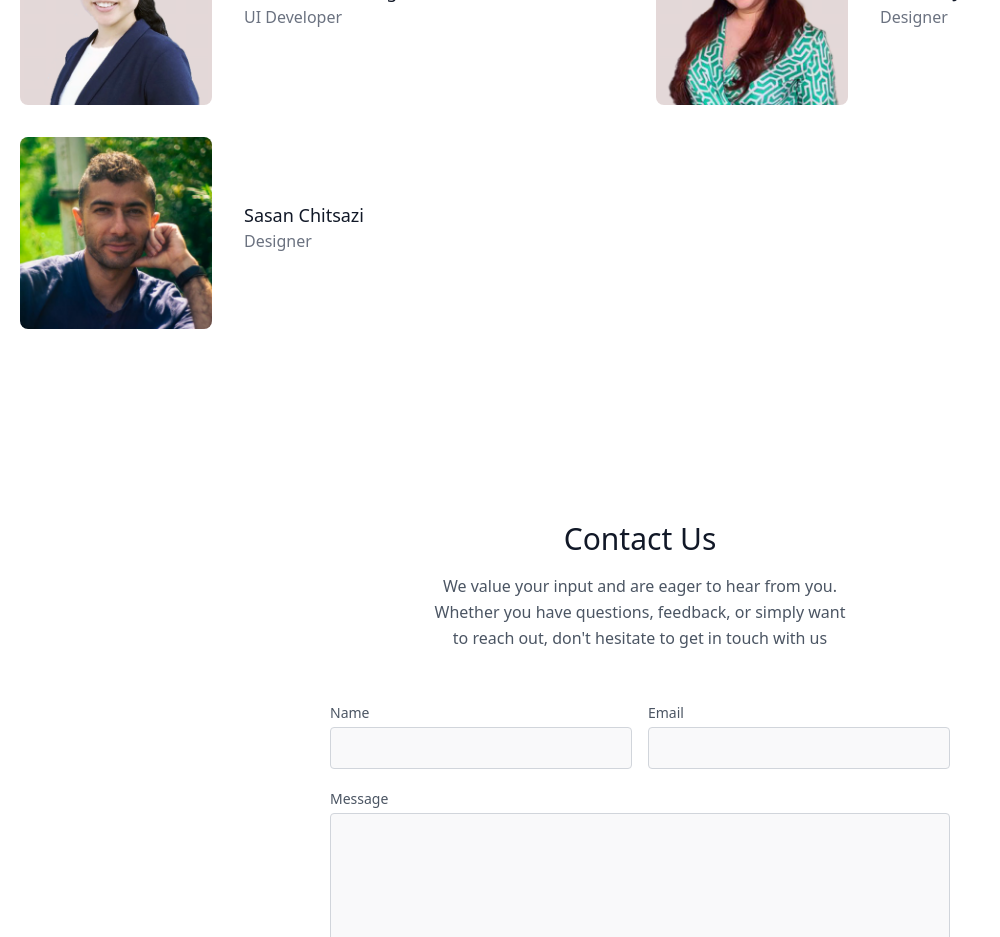
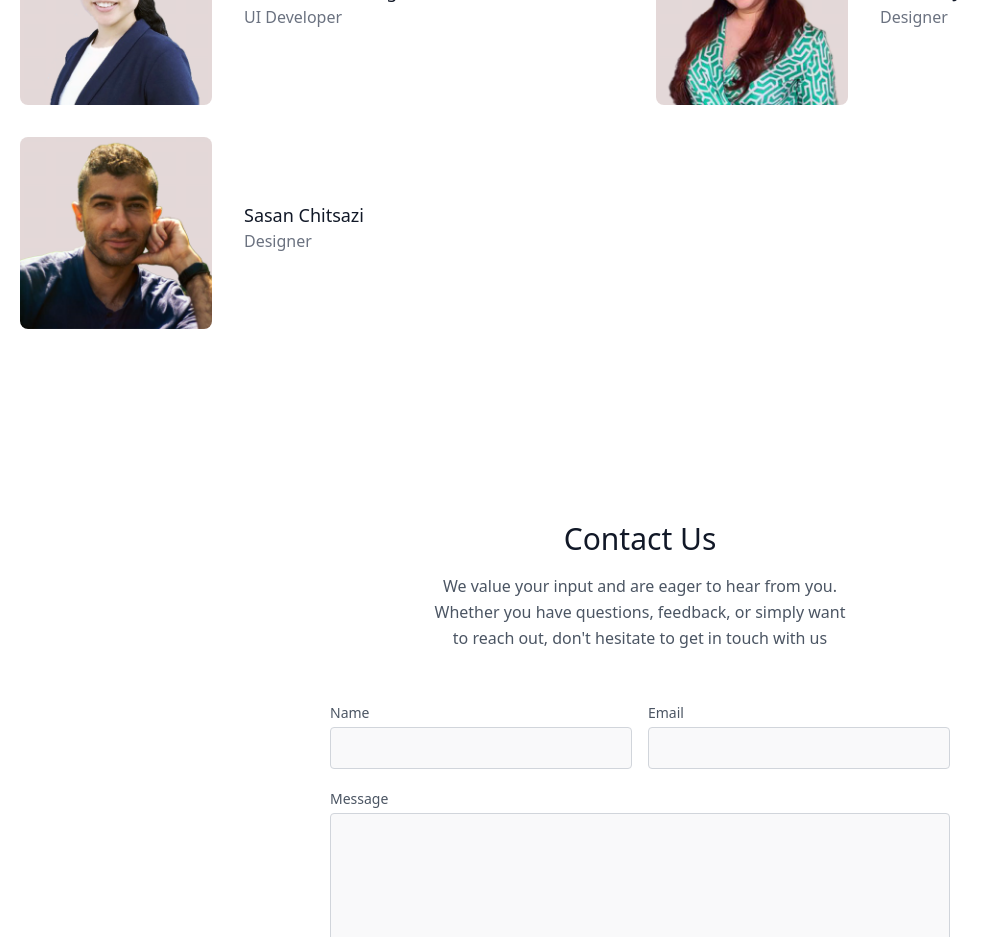
Before and after one commit to Victory-Pie-Solutions/landing-page, a Next.js app: page / in a window 1280 px wide. Shown: the part 2480-3417 px from the top of the page, without its empty margins (0-1000 px from the left). Built offline with nearby package versions, Linux system fonts and the light colour scheme.

Commit message:
fixed packages pt 3

```diff
--- a/src/components/team.tsx
+++ b/src/components/team.tsx
@@ -1,9 +1,9 @@
 import React from 'react'
-import saleh from '../imgs/saleh.jpg'
-import patboke from '../imgs/patboke.png'
-import natnicha from '../imgs/fern.png'
-import emily from '../imgs/emily.png'
-import sassan from '../imgs/sassan.png'
+import saleh from '@/imgs/saleh.jpg'
+import patboke from '@/imgs/patboke.png'
+import natnicha from '@/imgs/fern.png'
+import emily from '@/imgs/emily.png'
+import sasan from '@/imgs/sasan.png'
 
 function Team() {
   return (
@@ -53,7 +53,7 @@ function Team() {
       </div>
       <div className="p-4 lg:w-1/2">
         <div className="h-full flex sm:flex-row flex-col items-center sm:justify-start justify-center text-center sm:text-left">
-          <img alt="team" className="flex-shrink-0 rounded-lg w-48 h-48 object-cover object-center sm:mb-0 mb-4" src={sassan.src} />
+          <img alt="team" className="flex-shrink-0 rounded-lg w-48 h-48 object-cover object-center sm:mb-0 mb-4" src={sasan.src} />
           <div className="flex-grow sm:pl-8">
             <h2 className="title-font font-medium text-lg text-gray-900">Sasan Chitsazi</h2>
             <h3 className="text-gray-500 mb-3">Designer</h3>
```
Also changed, not shown: src/imgs/sasan.png (added).
